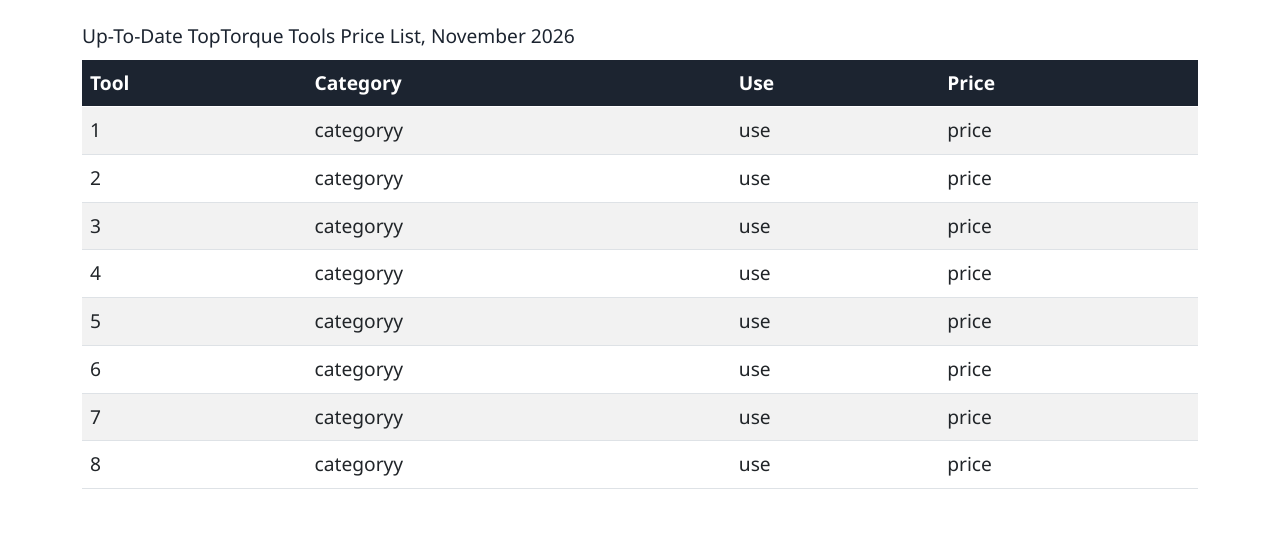
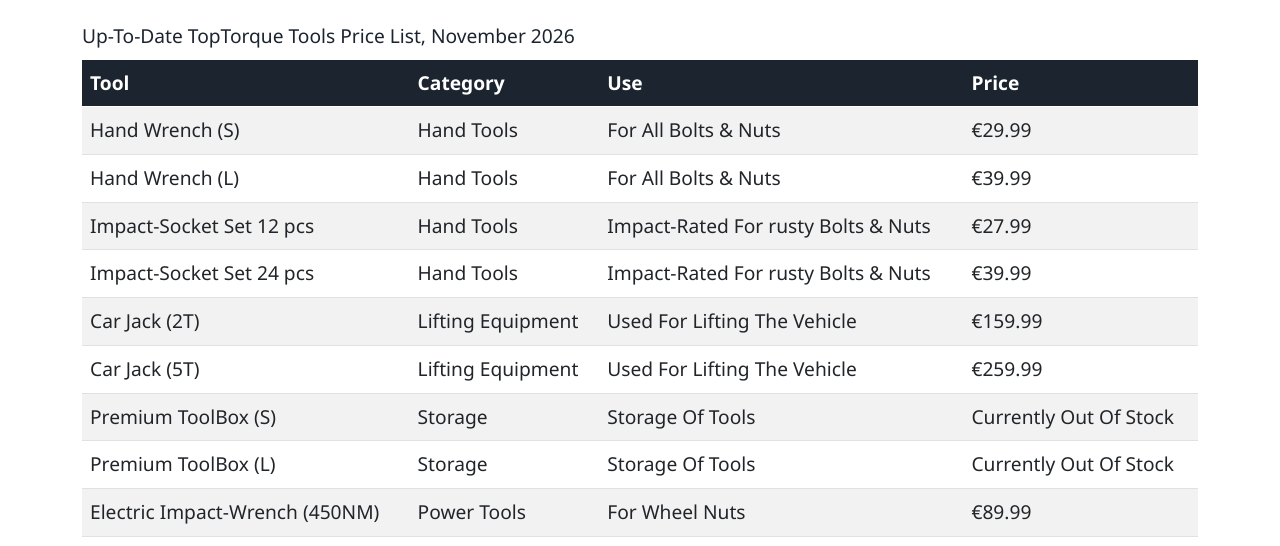
Before and after one commit to Wojtek-Uber/my_project_web, a plain HTML site: page products.html in a window 1280 px wide. Shown: the part 254-800 px from the top of the page. Drawn offline with nearby package versions, Linux system fonts and the light colour scheme.

Commit message:
fill the content table

```diff
--- a/products.html
+++ b/products.html
@@ -66,14 +66,17 @@
           </tr>
         </thead>
         <tbody>
-          <tr><td>1</td><td>categoryy</td><td>use</td><td>price</td></tr>
-          <tr><td>2</td><td>categoryy</td><td>use</td><td>price</td></tr>
-          <tr><td>3</td><td>categoryy</td><td>use</td><td>price</td></tr>
-          <tr><td>4</td><td>categoryy</td><td>use</td><td>price</td></tr>
-          <tr><td>5</td><td>categoryy</td><td>use</td><td>price</td></tr>
-          <tr><td>6</td><td>categoryy</td><td>use</td><td>price</td></tr>
-          <tr><td>7</td><td>categoryy</td><td>use</td><td>price</td></tr>
-          <tr><td>8</td><td>categoryy</td><td>use</td><td>price</td></tr>
+            <!-- &euro; MAKES THE EURO CURRENCY ICON  -->
+          <tr><td>Hand Wrench (S)</td><td>Hand Tools</td><td>For All Bolts & Nuts</td><td>&euro;29.99</td></tr>
+          <tr><td>Hand Wrench (L)</td><td>Hand Tools</td><td>For All Bolts & Nuts</td><td>&euro;39.99</td></tr>
+          <tr><td>Impact-Socket Set 12 pcs</td><td>Hand Tools</td><td>Impact-Rated For rusty Bolts & Nuts</td><td>&euro;27.99</td></tr>
+          <tr><td>Impact-Socket Set 24 pcs</td><td>Hand Tools</td><td>Impact-Rated For rusty Bolts & Nuts</td><td>&euro;39.99</td></tr>
+          <tr><td>Car Jack (2T)</td><td>Lifting Equipment</td><td>Used For Lifting The Vehicle</td><td>&euro;159.99</td></tr>
+          <tr><td>Car Jack (5T)</td><td>Lifting Equipment</td><td>Used For Lifting The Vehicle</td><td>&euro;259.99</td></tr>
+          <tr><td>Premium ToolBox (S)</td><td>Storage</td><td>Storage Of Tools</td><td>Currently Out Of Stock</td></tr>
+          <tr><td>Premium ToolBox (L)</td><td>Storage</td><td>Storage Of Tools</td><td>Currently Out Of Stock</td></tr>
+          <tr><td>Electric Impact-Wrench (450NM)</td><td>Power Tools</td><td>For Wheel Nuts</td><td>&euro;89.99</td></tr>
+          <tr><td>Electric Impact-Wrench (850NM)</td><td>Power Tools</td><td>For Wheel Nuts</td><td>&euro;159.99</td></tr>
         </tbody>
       </table>
     </div>
```
